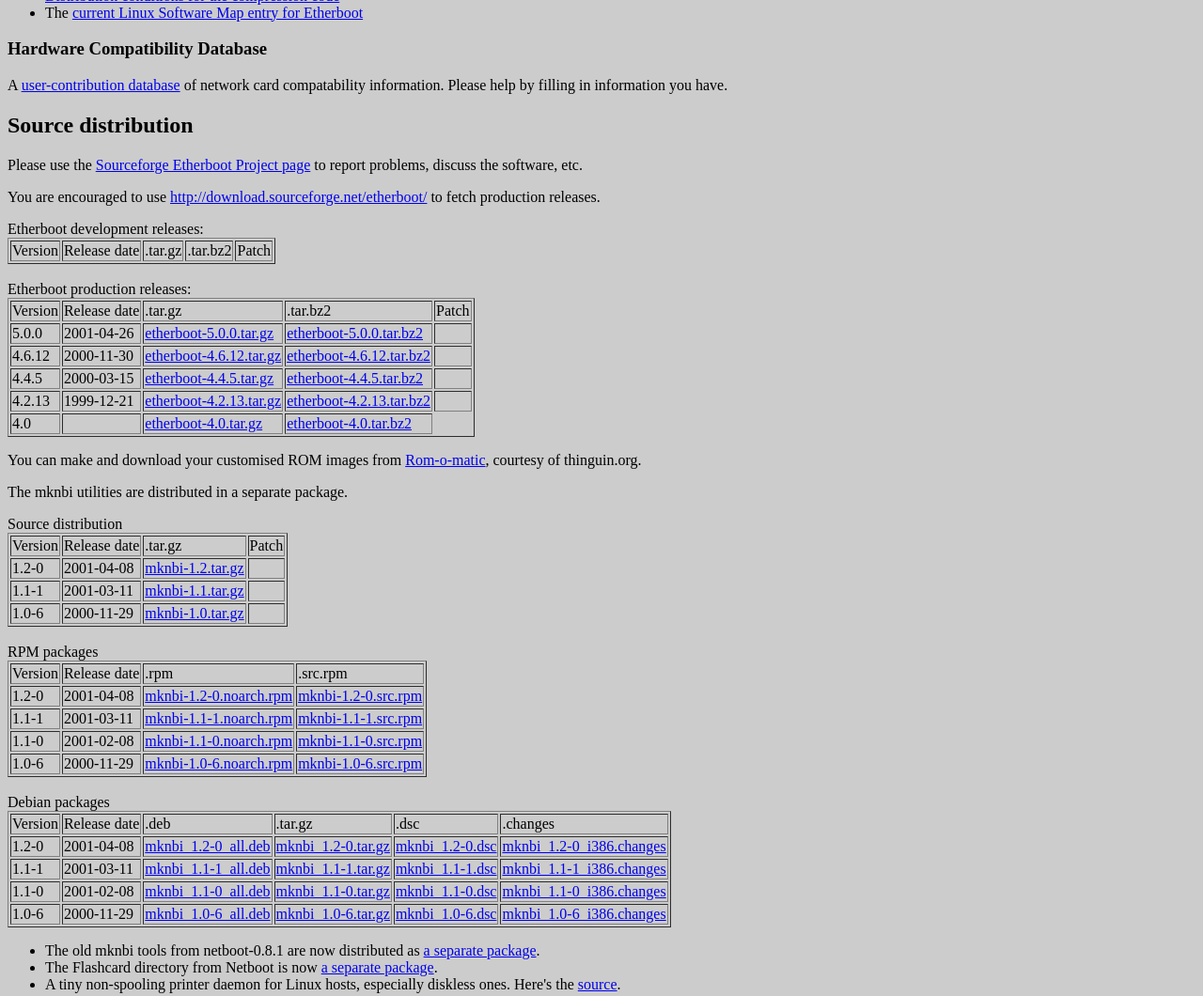
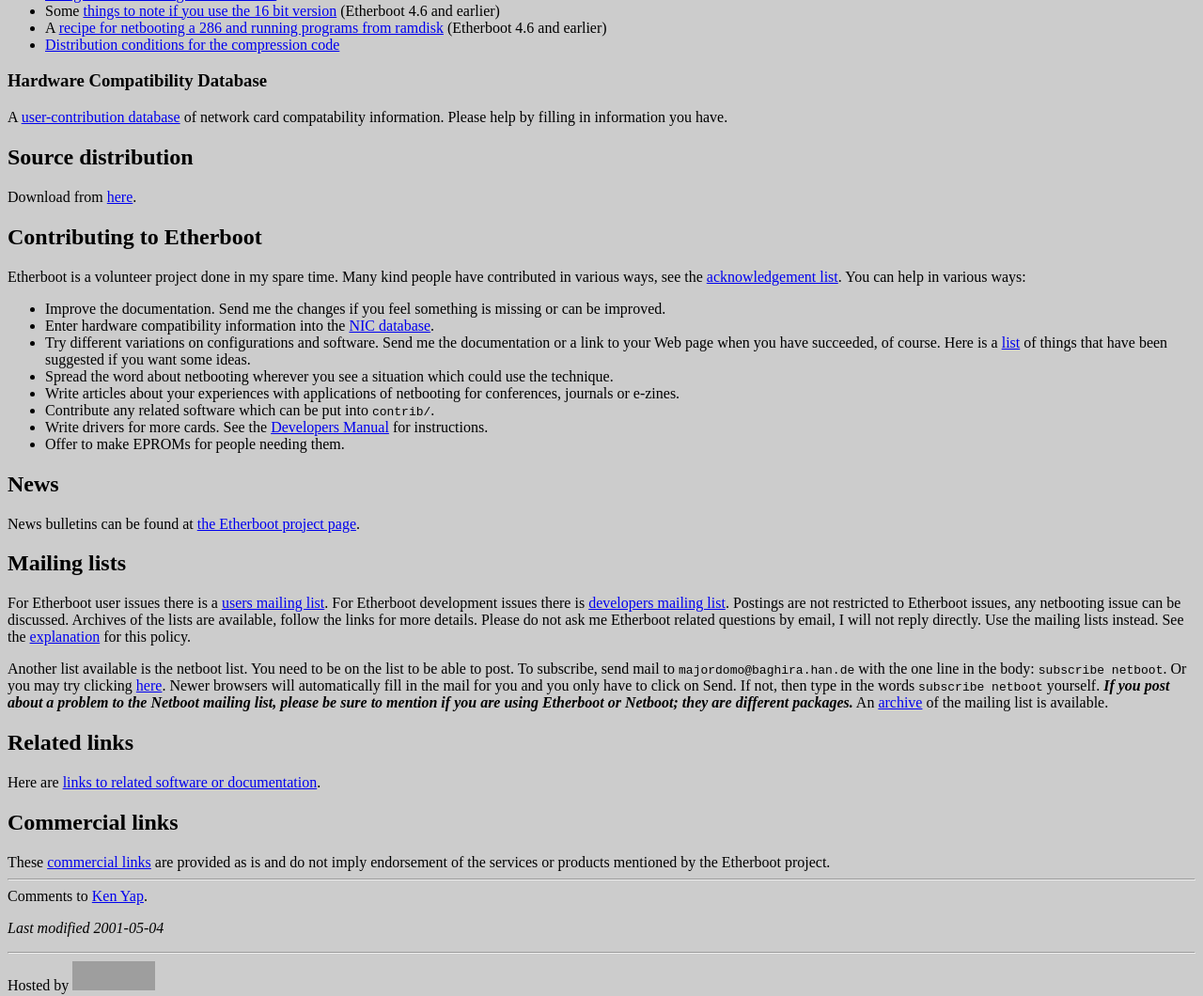
Before and after one commit to etherboot/etherboot, a plain HTML site: page index.html in a window 1280 px wide. Shown: the part 1300-2360 px from the top of the page at 94% size. Drawn offline with Linux system fonts and the light colour scheme; grey boxes are pictures that could not be loaded.

Commit message:
Version 5.0.1.

```diff
--- a/index.html
+++ b/index.html
@@ -121,6 +121,11 @@ debugging.
 <p>The <a href="http://etherboot.sourceforge.net/">online and most
 recent version</a> of this page.</p>
 
+<p><em>If you are viewing this document from a local directory and some
+of the following links do not work, check that you have extracted the
+documentation tarball in a subdirectory of the top directory called
+<tt>doc</tt>.</em></p>
+
 <ul>
 <li>A <a href="doc/html/diskless.html">somewhat dated tutorial
 introduction to Etherboot</a>, originally slides from a talk given to
@@ -141,8 +146,7 @@ href="http://www.ltsp.org/">LTSP project</a>.</li>
 <li>For developers, the <a href="doc/html/devman.html">developer
 manual</a></li>
 
-<li>A <a href="doc/maint/LOG">log of the changes, by
-version</a></li>
+<li>A <a href="LOG">log of the changes, by version</a></li>
 
 <li>A <a href="http://etherboot.sourceforge.net/todo.html">wishlist of things
 to do</a></li>
@@ -170,9 +174,6 @@ running programs from ramdisk</a> (Etherboot 4.6 and earlier)</li>
 
 <li><a href="doc/html/COPYING_compressor.html">Distribution
 conditions for the compression code</a></li>
-
-<li>The <a href="http://etherboot.sourceforge.net/etherboot-5.0.0.lsm">
-current Linux Software Map entry for Etherboot</a></li>
 </ul>
 
 <h3><a name="NICdb">Hardware Compatibility Database</a></h3>
@@ -183,234 +184,8 @@ filling in information you have.</p>
 
 <h2><a name="Distribution">Source distribution</a></h2>
 
-<p>Please use the <a
-href="http://sourceforge.net/project/?group_id=4233">Sourceforge Etherboot
-Project page</a> to report problems, discuss the software, etc.</p>
-
-<p>You are encouraged to use <a
-href="http://download.sourceforge.net/etherboot/">http://download.sourceforge.net/etherboot/</a>
-to fetch production releases.</p>
-
-Etherboot development releases:
-
-<table border cols="5" summary="Etherboot development releases">
-
-<tr>
-<td>Version</td>
-<td>Release date</td>
-<td>.tar.gz</td>
-<td>.tar.bz2</td>
-<td>Patch</td>
-</tr>
-
-</table>
-
-<br>
-
-Etherboot production releases:
-
-<table border cols="5" summary="Etherboot production releases">
-
-<tr>
-<td>Version</td>
-<td>Release date</td>
-<td>.tar.gz</td>
-<td>.tar.bz2</td>
-<td>Patch</td>
-</tr>
-
-<tr>
-<td>5.0.0</td>
-<td>2001-04-26</td>
-<td><a href="etherboot-5.0.0.tar.gz">etherboot-5.0.0.tar.gz</a></td>
-<td><a href="etherboot-5.0.0.tar.bz2">etherboot-5.0.0.tar.bz2</a></td>
-<td></td>
-</tr>
-
-<tr>
-<td>4.6.12</td>
-<td>2000-11-30</td>
-<td><a href="etherboot-4.6.12.tar.gz">etherboot-4.6.12.tar.gz</a></td>
-<td><a href="etherboot-4.6.12.tar.bz2">etherboot-4.6.12.tar.bz2</a></td>
-<td></td>
-</tr>
-
-<tr>
-<td>4.4.5</td>
-<td>2000-03-15</td>
-<td><a href="etherboot-4.4.5.tar.gz">etherboot-4.4.5.tar.gz</a></td>
-<td><a href="etherboot-4.4.5.tar.bz2">etherboot-4.4.5.tar.bz2</a></td>
-<td></td>
-</tr>
-
-<tr>
-<td>4.2.13</td>
-<td>1999-12-21</td>
-<td><a href="etherboot-4.2.13.tar.gz">etherboot-4.2.13.tar.gz</a></td>
-<td><a href="etherboot-4.2.13.tar.bz2">etherboot-4.2.13.tar.bz2</a></td>
-<td></td>
-</tr>
-
-<tr>
-<td>4.0</td>
-<td></td>
-<td><a href="etherboot-4.0.tar.gz">etherboot-4.0.tar.gz</a></td>
-<td><a href="etherboot-4.0.tar.bz2">etherboot-4.0.tar.bz2</a></td>
-</tr>
-</table>
-
-<p>You can make and download your customised ROM images from <a
-href="http://rom-o-matic.net/">Rom-o-matic</a>, courtesy of thinguin.org.</p>
-
-<p>The mknbi utilities are distributed in a separate package.</p>
-
-Source distribution
-
-<table border cols="4" summary="Mknbi utilities">
-
-<tr>
-<td>Version</td>
-<td>Release date</td>
-<td>.tar.gz</td>
-<td>Patch</td>
-</tr>
-
-<tr>
-<td>1.2-0</td>
-<td>2001-04-08</td>
-<td><a href="mknbi-1.2.tar.gz">
-mknbi-1.2.tar.gz</a></td>
-<td></td>
-</tr>
-
-<tr>
-<td>1.1-1</td>
-<td>2001-03-11</td>
-<td><a href="mknbi-1.1.tar.gz">
-mknbi-1.1.tar.gz</a></td>
-<td></td>
-</tr>
-
-<tr>
-<td>1.0-6</td>
-<td>2000-11-29</td>
-<td><a href="mknbi-1.0.tar.gz">
-mknbi-1.0.tar.gz</a></td>
-<td></td>
-</tr>
-
-</table>
-
-<br>
-
-RPM packages
-
-<table border cols="4" summary="Mknbi utilities, RPM packages">
-
-<tr>
-<td>Version</td>
-<td>Release date</td>
-<td>.rpm</td>
-<td>.src.rpm</td>
-</tr>
-
-<tr>
-<td>1.2-0</td>
-<td>2001-04-08</td>
-<td><a href="mknbi-1.2-0.noarch.rpm">mknbi-1.2-0.noarch.rpm</a></td>
-<td><a href="mknbi-1.2-0.src.rpm">mknbi-1.2-0.src.rpm</a></td>
-</tr>
-
-<tr>
-<td>1.1-1</td>
-<td>2001-03-11</td>
-<td><a href="mknbi-1.1-1.noarch.rpm">mknbi-1.1-1.noarch.rpm</a></td>
-<td><a href="mknbi-1.1-1.src.rpm">mknbi-1.1-1.src.rpm</a></td>
-</tr>
-
-<tr>
-<td>1.1-0</td>
-<td>2001-02-08</td>
-<td><a href="mknbi-1.1-0.noarch.rpm">mknbi-1.1-0.noarch.rpm</a></td>
-<td><a href="mknbi-1.1-0.src.rpm">mknbi-1.1-0.src.rpm</a></td>
-</tr>
-
-<tr>
-<td>1.0-6</td>
-<td>2000-11-29</td>
-<td><a href="mknbi-1.0-6.noarch.rpm">mknbi-1.0-6.noarch.rpm</a></td>
-<td><a href="mknbi-1.0-6.src.rpm">mknbi-1.0-6.src.rpm</a></td>
-</tr>
-
-</table>
-
-<br>
-
-Debian packages
-
-<table border cols="6" summary="Mknbi utilities, DEB packages">
-
-<tr>
-<td>Version</td>
-<td>Release date</td>
-<td>.deb</td>
-<td>.tar.gz</td>
-<td>.dsc</td>
-<td>.changes</td>
-</tr>
-
-<tr>
-<td>1.2-0</td>
-<td>2001-04-08</td>
-<td><a href="mknbi_1.2-0_all.deb">mknbi_1.2-0_all.deb</a></td>
-<td><a href="mknbi_1.2-0.tar.gz">mknbi_1.2-0.tar.gz</a></td>
-<td><a href="mknbi_1.2-0.dsc">mknbi_1.2-0.dsc</a></td>
-<td><a href="mknbi_1.2-0_i386.changes">mknbi_1.2-0_i386.changes</a></td>
-</tr>
-
-<tr>
-<td>1.1-1</td>
-<td>2001-03-11</td>
-<td><a href="mknbi_1.1-1_all.deb">mknbi_1.1-1_all.deb</a></td>
-<td><a href="mknbi_1.1-1.tar.gz">mknbi_1.1-1.tar.gz</a></td>
-<td><a href="mknbi_1.1-1.dsc">mknbi_1.1-1.dsc</a></td>
-<td><a href="mknbi_1.1-1_i386.changes">mknbi_1.1-1_i386.changes</a></td>
-</tr>
-
-<tr>
-<td>1.1-0</td>
-<td>2001-02-08</td>
-<td><a href="mknbi_1.1-0_all.deb">mknbi_1.1-0_all.deb</a></td>
-<td><a href="mknbi_1.1-0.tar.gz">mknbi_1.1-0.tar.gz</a></td>
-<td><a href="mknbi_1.1-0.dsc">mknbi_1.1-0.dsc</a></td>
-<td><a href="mknbi_1.1-0_i386.changes">mknbi_1.1-0_i386.changes</a></td>
-</tr>
-
-<tr>
-<td>1.0-6</td>
-<td>2000-11-29</td>
-<td><a href="mknbi_1.0-6_all.deb">mknbi_1.0-6_all.deb</a></td>
-<td><a href="mknbi_1.0-6.tar.gz">mknbi_1.0-6.tar.gz</a></td>
-<td><a href="mknbi_1.0-6.dsc">mknbi_1.0-6.dsc</a></td>
-<td><a href="mknbi_1.0-6_i386.changes">mknbi_1.0-6_i386.changes</a></td>
-</tr>
-
-</table>
-
-<ul>
-
-<li>The old mknbi tools from netboot-0.8.1
-are now distributed as <a href="mini-netboot-0.8.1.tar.gz">a separate
-package</a>.</li>
-
-<li>The Flashcard directory from Netboot is now <a
-href="FlashCard.tar.gz">a separate package</a>.</li>
-
-<li>A tiny non-spooling printer daemon for Linux hosts,
-especially diskless ones. Here's the <a href=
-"http://etherboot.sourceforge.net/p910nd/">source</a>.</li>
-
-</ul>
+<p>Download from <a
+href="http://etherboot.sourceforge.net/distribution.html">here</a>.
 
 <h2><a name="Contributing">Contributing to Etherboot</a></h2>
 
@@ -494,7 +269,7 @@ or products mentioned by the Etherboot project.
 
 <hr>Comments to <a href="mailto:ken_yap@users.sourceforge.net">Ken Yap</a>.
 
-<p><em>Last modified 2001-04-26</em></p>
+<p><em>Last modified 2001-05-04</em></p>
 
 <hr>
 
```
Also changed, not shown: 10 other files.
